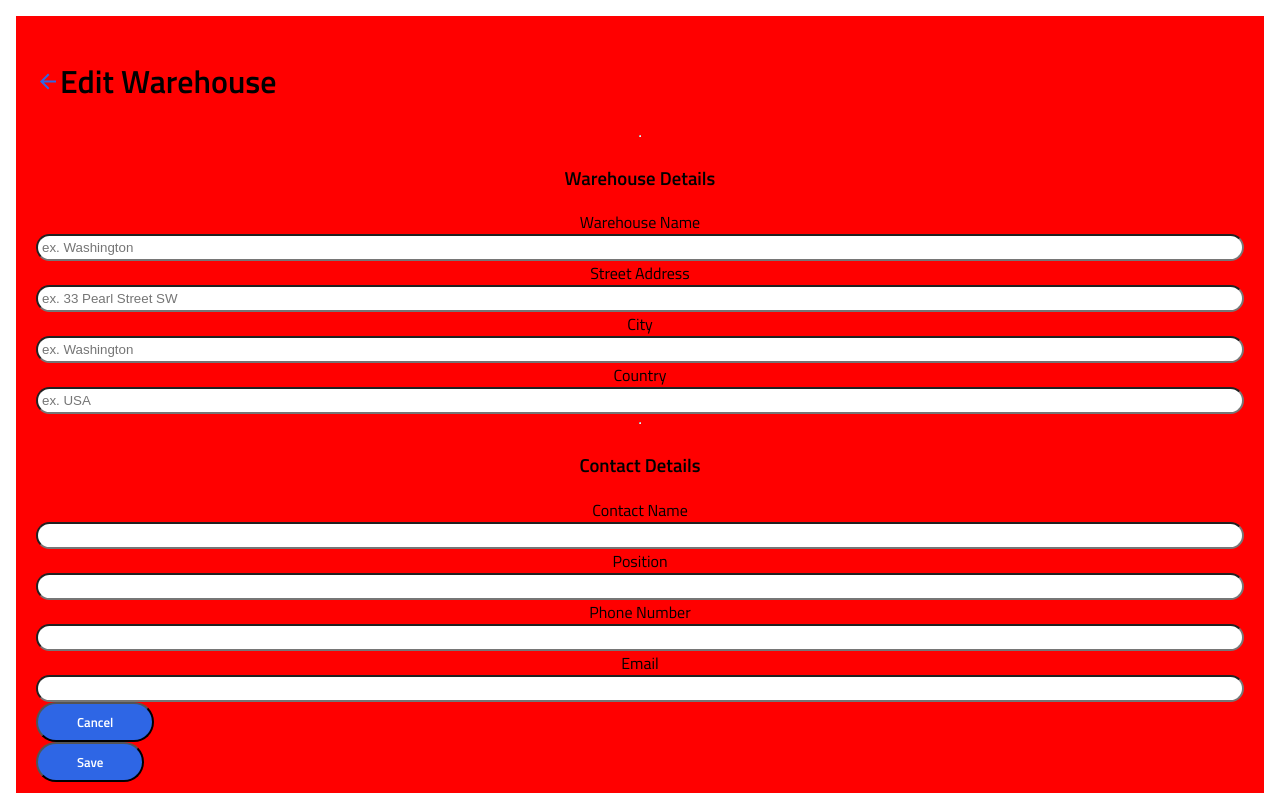
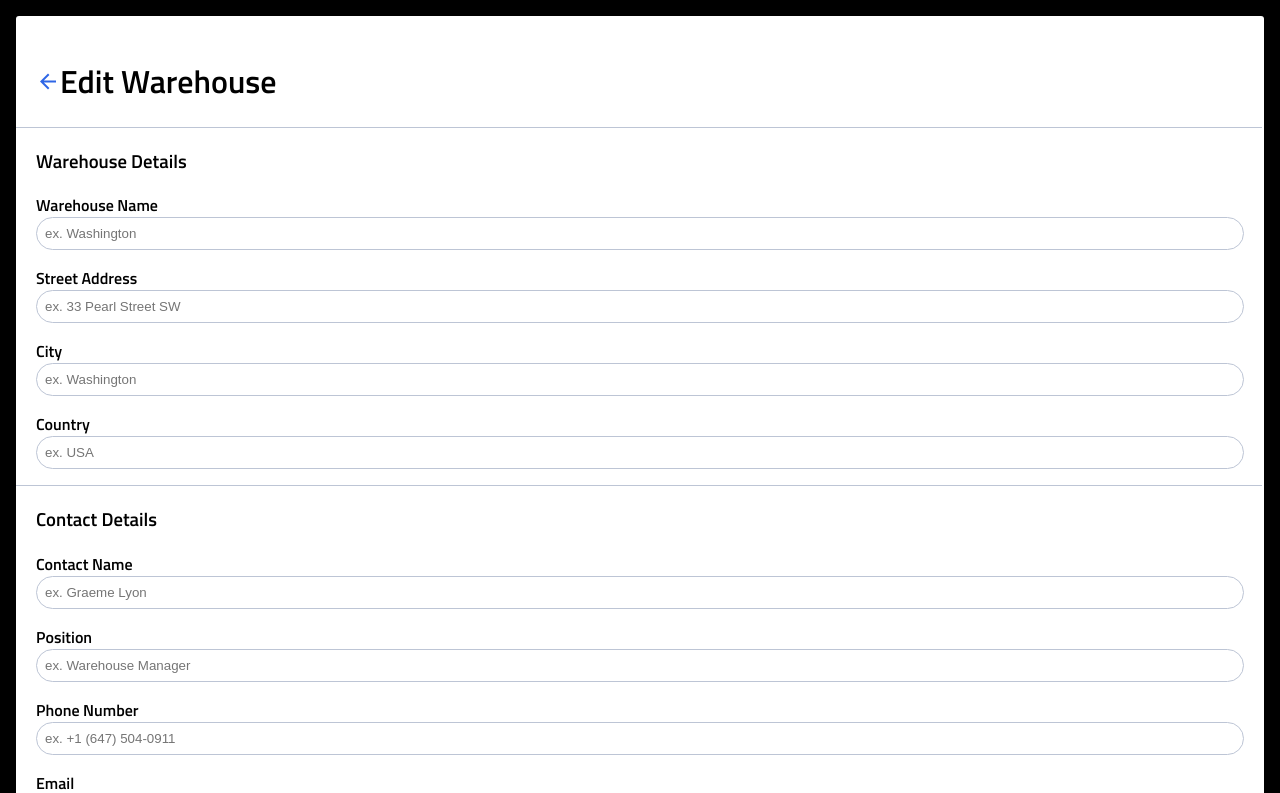
Before and after one commit to mainanchung/instock-client, a React (Create React App) app: page /warehouse/1 in a window 1280 px wide. Shown: the top 793 px of the page. Built offline with nearby package versions, Linux system fonts and the light colour scheme.

Commit message:
edit warehouse component work in progress

```diff
--- a/src/components/EditWarehouse/EditWarehouse.js
+++ b/src/components/EditWarehouse/EditWarehouse.js
@@ -5,37 +5,53 @@ const EditWarehouse = () => {
     return (
         <div className="edit-warehouse">
             <form className="edit-warehouse__form">
-                <div className="edit-warehouse__container">
-                    <img className="edit-warehouse__img" src={ArrowBack} alt="arrow-back" />
+                <div className="edit-warehouse__heading-container">
+                    <img className="edit-warehouse__heading-img" src={ArrowBack} alt="arrow-back" />
                     <h1 className="edit-warehouse__heading">Edit Warehouse</h1>
                 </div>
                 <div className="edit-warehouse__content-container">
                     <hr className="edit-warehouse__hr" />
                     <div className="edit-warehouse__content">
                         <h3 className="edit-warehouse__subheading">Warehouse Details</h3>
-                        <div className="edit-warehouse__item">
+                        <div className="edit-warehouse__form-list">
+                            <div className="edit-warehouse__form-item">
                                 <label className="edit-warehouse__label" htmlFor="">Warehouse Name</label>
                                 <input className="edit-warehouse__input" type="text" placeholder="ex. Washington"/>
+                            </div>
+                            <div className="edit-warehouse__form-item">
                                 <label className="edit-warehouse__label" htmlFor="">Street Address</label>
                                 <input className="edit-warehouse__input" type="text" placeholder="ex. 33 Pearl Street SW"/>
+                            </div>
+                            <div className="edit-warehouse__form-item">
                                 <label className="edit-warehouse__label" htmlFor="">City</label>
                                 <input className="edit-warehouse__input" type="text" placeholder="ex. Washington"/>
+                            </div>
+                            <div className="edit-warehouse__form-item">
                                 <label className="edit-warehouse__label" htmlFor="">Country</label>
                                 <input className="edit-warehouse__input" type="text" placeholder="ex. USA"/>
+                            </div>
                         </div>
                     </div>
                     <hr className="edit-warehouse__hr"/>
                     <div className="edit-warehouse__content">
                         <h3 className="edit-warehouse__subheading">Contact Details</h3>
                         <div className="edit-warehouse__item">
+                        <div className="edit-warehouse__form-item">
                             <label className="edit-warehouse__label" htmlFor="">Contact Name</label>
-                            <input className="edit-warehouse__input" type="text" />
+                            <input className="edit-warehouse__input" type="text" placeholder="ex. Graeme Lyon"/>
+                        </div>
+                        <div className="edit-warehouse__form-item">
                             <label className="edit-warehouse__label" htmlFor="">Position</label>
-                            <input className="edit-warehouse__input" type="text" />
+                            <input className="edit-warehouse__input" type="text" placeholder="ex. Warehouse Manager"/>
+                        </div>
+                        <div className="edit-warehouse__form-item">
                             <label className="edit-warehouse__label" htmlFor="">Phone Number</label>
-                            <input className="edit-warehouse__input" type="text" />
+                            <input className="edit-warehouse__input" type="text" placeholder="ex. +1 (647) 504-0911"/>
+                        </div>
+                        <div className="edit-warehouse__form-item">
                             <label className="edit-warehouse__label" htmlFor="">Email</label>
-                            <input className="edit-warehouse__input" type="text" />
+                            <input className="edit-warehouse__input" type="text" placeholder="ex. glyon@instock.com"/>
+                        </div>
                         </div>
                     </div>
                     <div className="edit-warehouse__btn-container">
--- a/src/components/EditWarehouse/EditWarehouse.scss
+++ b/src/components/EditWarehouse/EditWarehouse.scss
@@ -2,29 +2,73 @@
 @use '../../styles/partials/mixins' as *;
 @use '../../styles/partials/variables' as *;
 
+body {
+    background-color: black;
+}
+
 .edit-warehouse {
-    background-color: red;
+    background-color: white;
+    border-radius: .1875rem;
     margin: 1rem;
     padding: 1.25rem;
-    &__container {
+
+    &__heading-container {
         display: flex;
+        // width: 100%;
     }
     &__content-container {
         display: flex;
         flex-direction: column;
+        text-align: left;
     }
-    &__item {
+    &__form-list, &__form-item {
         display: flex;
         flex-direction: column;
     }
 
+    &__form-item {
+        margin-bottom: 1rem;
+    }
+    &__heading {
+
+    }
+
+    &__subheading {
+
+    }
+
+    &__label {
+        font-weight: bold;
+    }
+
     &__input {
-        padding: .25rem;
+        padding: .5rem;
+        border: $Cloud solid .1rem;
         border-radius: 1.25rem;
     }
 
+    &__hr {
+        background-color: $Cloud;
+        border: none;
+        height: 0.0625rem;
+        width: calc(100% + 2.375rem);
+        margin: 0 -1.25rem;
+    }
+
+    &__btn-container {
+        background-color: $Light-Grey;
+        display: flex;
+        margin: -1rem;
+        margin-top: 1rem;
+        padding: 1.25rem;
+        justify-content: space-between;
+    }
+
     &__btn {
-        @include mobile-primaryBtn
+        @include mobile-primaryBtn;
+        border: none;
+        text-align: center;
+        width: 8.75rem;
     }
 }
 
```
Lines whose indentation alone changed are shown as unchanged.
